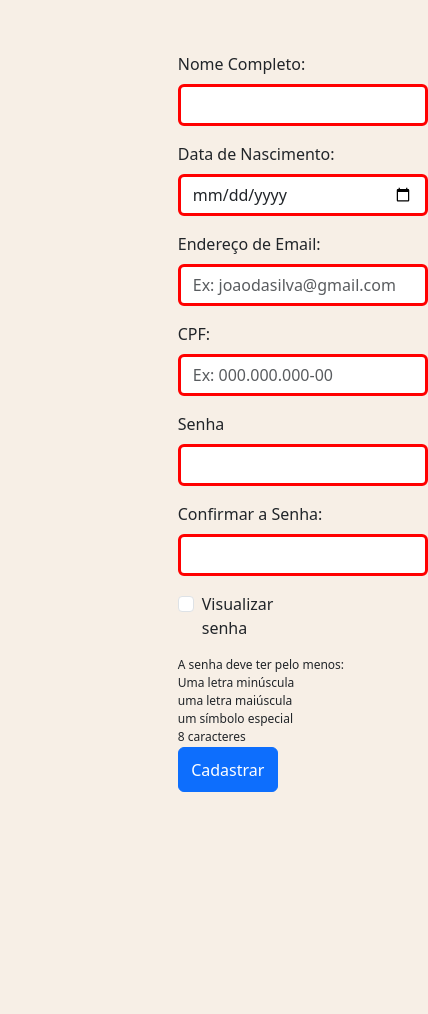
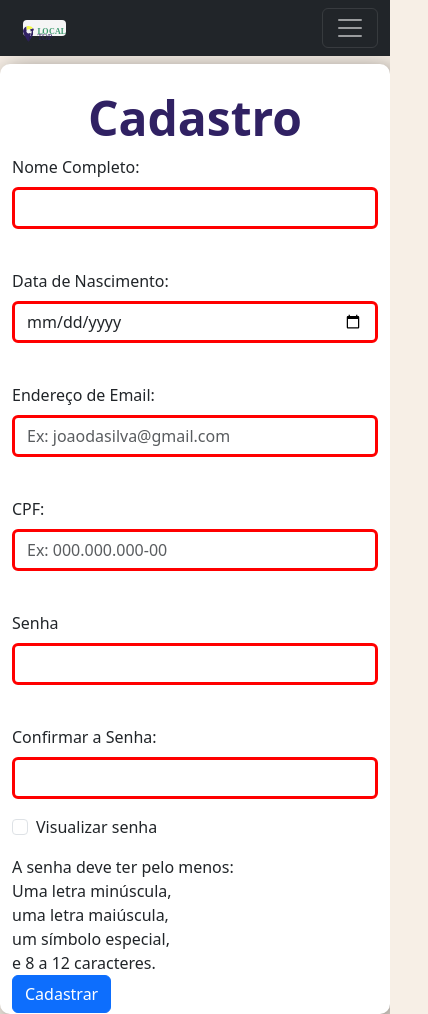
Before and after one commit to Gustavo-Delinski/expcriativa2, a website: page public/paginas/signin.html in a window 390 px wide. Shown: the whole page, 428 px wide, since content can reach past the window. Before the commit the page ends 844 px from the top, so only its background shows below. Drawn offline with nearby package versions, Linux system fonts and the light colour scheme; some packages are replaced by stand-ins of ours; a script that the page names is missing; files whose address does not match are found by name.

Commit message:
responsividade para as paginas, regex da data, bugfixes

```diff
--- a/public/estilos/login.css
+++ b/public/estilos/login.css
@@ -1,11 +1,17 @@
 .container {
-    margin-top: 10%;
+    margin-top: 2%;
     border: 2px;
     border-radius: 10px;
-    width: 450px;
+    width: 100%;
     height: 450px;
     background: white;
     box-shadow: 5px 5px 25px rgba(0, 0, 0, 0.5);
+}
+
+@media (min-width: 450px) {
+    .container {
+        width: 450px;
+    }
 }
 
 .formulario h1 {
--- a/public/estilos/signin.css
+++ b/public/estilos/signin.css
@@ -2,44 +2,34 @@ body {
     background-color: #F7EFE6;
 }
 
-.form {
-    display: flex;
-    justify-content: center;
-    align-items: center;
-    min-height: 100vh;
+.container {
+    margin-top: 2%;
+    border: 2px;
+    border-radius: 10px;
+    width: 100%;
+    height: 950px;
+    background: white;
+    box-shadow: 5px 5px 25px rgba(0, 0, 0, 0.5);
 }
 
-.container {
-    width: 15%;
+
+@media (min-width: 500px) {
+    .container {
+        width: 500px;
+    }
 }
 
-.nome,
-.DataNasc,
-.email,
-.cpf,
-.senha,
-.senhaConfirm {
-    width: 250px;
-    height: 50px;
-}
-
-.senhaLabel {
-    width: 250px;
-    font-size: 12px;
-}
-
-.salvar {
-    width: 100px;
-    height: 45px;
-}
-
-input:invalid {
-    border: red solid 3px;
+.formulario h1 {
+    padding-top: 3vh;
+    width: 100%;
+    text-align: center;
+    font-size: 300%;
+    font-weight: bold;
 }
 
 .logo {
-    width: 100%;
-    height: 100%;
+    width: auto;
+    height: auto;
 }
 
 .logoContainer {
@@ -50,3 +40,7 @@ input:invalid {
     margin-right: 3%;
     margin-left: 3%;
 }
+
+input:invalid {
+    border: red solid 3px;
+  }
--- a/public/paginas/signin.html
+++ b/public/paginas/signin.html
@@ -3,7 +3,7 @@
 
 <head>
   <meta charset="UTF-8">
-  <meta name="viewport" content="width=device-width, initial-scale=1.0">
+  <meta name="viewport" content="width=device-width, initial-scale=1">
   <link href="https://cdn.jsdelivr.net/npm/bootstrap@5.3.3/dist/css/bootstrap.min.css" rel="stylesheet"
     integrity="sha384-QWTKZyjpPEjISv5WaRU9OFeRpok6YctnYmDr5pNlyT2bRjXh0JMhjY6hW+ALEwIH" crossorigin="anonymous">
   <link rel="stylesheet" href="../estilos/signin.css">
@@ -12,9 +12,41 @@
 </head>
 
 <body>
+  <title>LocalTop</title>
+  <!--Navbar do site-->
+  <div>
+    <nav class="navbar navbar-expand-lg navbar-dark bg-dark" style="background-color: #302163;">
+      <div class="container-fluid">
+        <a href="/" class="logoContainer"><img src="../imagens/logo/Principal.svg" alt="logo" class="logo"></a>
+        <button class="navbar-toggler" type="button" data-bs-toggle="collapse" data-bs-target="#navbarSupportedContent"
+          aria-controls="navbarSupportedContent" aria-expanded="false" aria-label="Toggle navigation">
+          <span class="navbar-toggler-icon"></span>
+        </button>
+        <div class="collapse navbar-collapse" id="navbarSupportedContent">
+          <ul class="navbar-nav me-auto mb-2 mb-lg-0">
+            <li class="nav-item">
+              <a class="nav-link active" aria-current="page" href="/">Lojas</a>
+            </li>
+          </ul>
+          <div class="dropdown-center">
+            <button class="btn btn-secondary dropdown-toggle" type="button" data-bs-toggle="dropdown"
+              aria-expanded="false">
+              Usuário
+            </button>
+            <ul class="dropdown-menu dropdown-menu-end">
+              <li><a class="dropdown-item" href="login">Login</a></li>
+              <li><a class="dropdown-item" href="signin">Cadastro</a></li>
+              <li><a class="dropdown-item" href="lojas">Cadastro de loja</a></li>
+            </ul>
+          </div>
+        </div>
+      </div>
+    </nav>
+  </div>
 
   <div class="form">
-    <form class="container">
+    <form class="container formulario">
+      <h1 style="color: #302163;">Cadastro</h1>
       <div class="mb-3 nome">
         <label for="nome" class="form-label">Nome Completo:</label>
         <input type="text" class="form-control" id="nome" pattern="^[A-Za-zÀ-ÿ]+(?: [A-Za-zÀ-ÿ]+)*$" required>
@@ -22,7 +54,7 @@
       <br>
       <div class="mb-3 DataNasc">
         <label for="idade" class="form-label">Data de Nascimento:</label>
-        <input type="date" class="form-control" id="DataNasc" min="0" max="120" required>
+        <input type="date" class="form-control" id="DataNasc" pattern="^(0[1-9]|[12][0-9]|3[01])\/(0[1-9]|1[0-2])\/([0-9]{4})$" required>
       </div>
       <br>
       <div class="mb-3 email">
@@ -33,8 +65,8 @@
       <br>
       <div class="mb-3 cpf">
         <label for="cpf" class="form-label">CPF:</label>
-        <input type="phone" class="form-control" id="cpf" placeholder="Ex: 000.000.000-00" maxlength="14"
-        onkeypress="return mascaraCPF(event)" required>
+        <input type="phone" class="form-control" id="cpf" placeholder="Ex: 000.000.000-00" pattern="^(\d{3}\.\d{3}\.\d{3}\-\d{2})|(\d{11})$"
+        onkeydown="return mascaraCPF(event)" required>
         <p><span id="teste"></span></p>
       </div>
       <br>
@@ -47,18 +79,17 @@
         <label for="senhaConfirm" class="form-label">Confirmar a Senha:</label>
         <input type="password" class="form-control" id="senhaConfirmar" required>
       </div>
-      <br>
       <div class="mb-3 form-check">
         <input type="checkbox" class="form-check-input" id="checkSenha" onchange="mostrarSenha(event)">
         <label class="form-check-label" for="checkSenha">Visualizar senha</label>
       </div>
       <label class="senhaLabel">A senha deve ter pelo menos:<br>
-      Uma letra minúscula<br>
-      uma letra maiúscula<br>
-      um símbolo especial<br>
-      8 caracteres</label>
+        Uma letra minúscula,<br>
+        uma letra maiúscula,<br>
+        um símbolo especial,<br>
+        e 8 a 12 caracteres.</label>
       <br>
-      <button type="button" class="btn btn-primary salvar" onclick="ValidarCampos()">Cadastrar</button>
+      <button type="button" class="btn btn-primary salvar" onclick="return ValidarCampos()">Cadastrar</button>
     </form>
   </div>
 
--- a/public/scripts/signin.js
+++ b/public/scripts/signin.js
@@ -5,7 +5,7 @@ function mascaraCPF(event) {
 
   // Se a tecla pressionada for um número, adiciona ao CPF
   if (/^[0-9]$/i.test(tecla)) {
-    cpf += tecla;
+    cpf = cpf + tecla;
     let tamanho = cpf.length;
 
     // Se o CPF já tiver 11 caracteres, não faz mais nada
@@ -163,7 +163,7 @@ function validarEmail(email) {
 }
 
 function validarNome(nome) {
-  var regex = /^[A-Za-z\s]+${10,0}/;
+  var regex = /^[A-Za-zÀ-ÿ]+(?: [A-Za-zÀ-ÿ]+)*$/;
   if (!regex.test(nome)){
     Swal.fire(
       'Nome Inválido',
@@ -175,11 +175,13 @@ function validarNome(nome) {
   return true;
 }
 
+
 function ValidarCampos() {
   var nome = document.getElementById('nome').value;
   var email = document.getElementById('email').value;
   var cpf = document.getElementById('cpf').value;
   var senha = document.getElementById('senha').value;
+  var data = document.getElementById('DataNasc').value;
   var senhaConfirmar = document.getElementById('senhaConfirmar').value;
 
   if (nome === '' || email === '' || cpf === '' || senha === '' || senhaConfirmar === '') {
@@ -191,6 +193,7 @@ function ValidarCampos() {
     return;
   }
 
+
   if(!validarNome(nome)){return;};
   if(!validarEmail(email)){return;};
   if(!msgValidaCPF()){return;};
```
Also changed, not shown: public/paginas/index.html (+21 -20 lines), public/estilos/index.css (line endings or trailing spaces).
